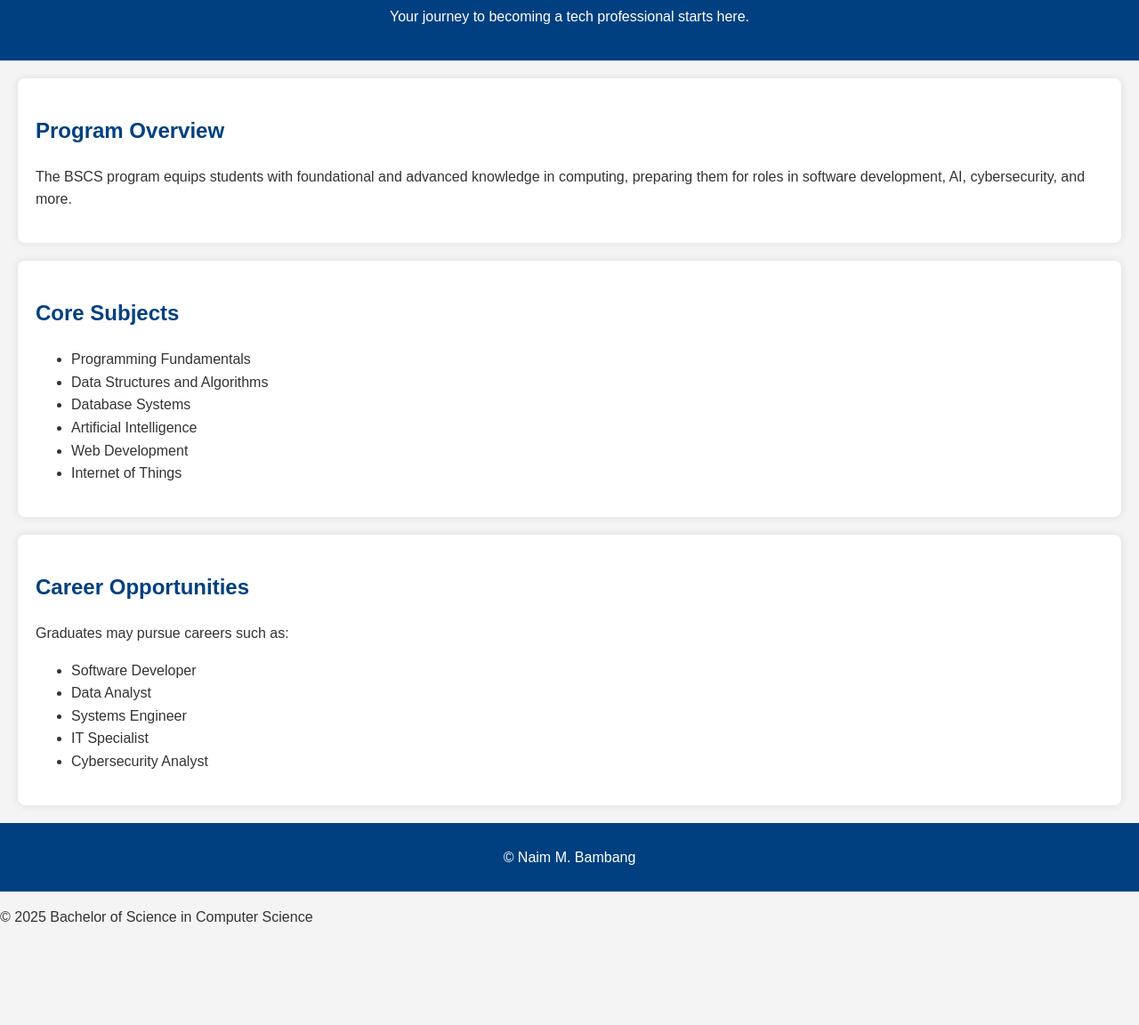
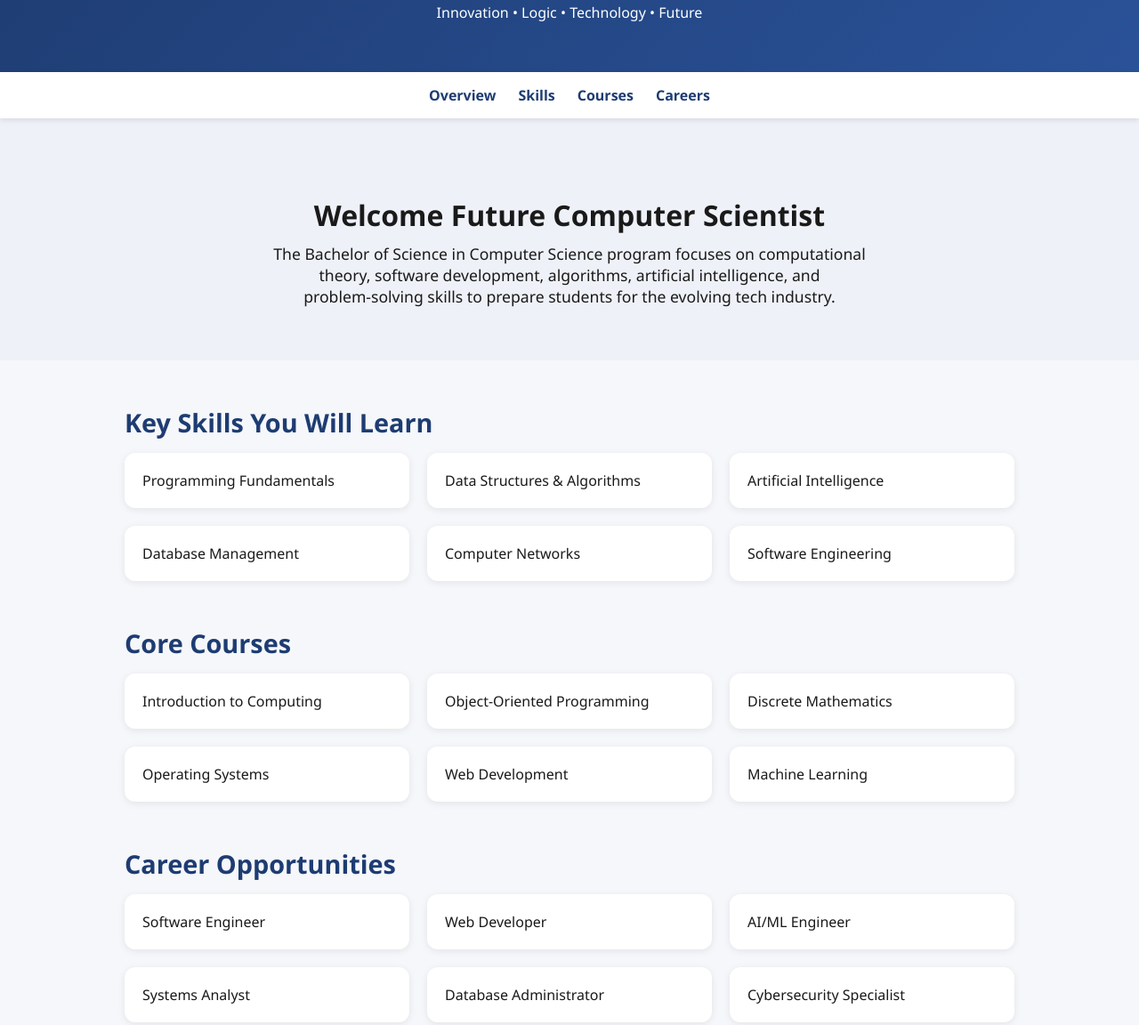
Before and after one commit to sheyrlle/Bambang_HCI_Project_Finals, a plain HTML site: page index.html in a window 1280 px wide. Shown: the part 108-1260 px from the top of the page at 89% size. Before the commit the page ends 1168 px from the top, so only its background shows below. Drawn offline with Linux system fonts and the light colour scheme.

Commit message:
Revamp index.html with new layout and styles
Updated the HTML structure and styles for the BS in Computer Science page, enhancing layout and design elements.

```diff
--- a/index.html
+++ b/index.html
@@ -3,51 +3,174 @@
 <head>
   <meta charset="UTF-8" />
   <meta name="viewport" content="width=device-width, initial-scale=1.0" />
-  <title>BS in Computer Science</title>
-  <link rel="stylesheet" href="cssninaim.css" />
+  <title>Bachelor of Science in Computer Science</title>
+  <style>
+    body {
+      margin: 0;
+      font-family: "Segoe UI", sans-serif;
+      background: #f5f7fa;
+      color: #1a1a1a;
+    }
+    header {
+      background: linear-gradient(135deg, #1e3c72, #2a5298);
+      color: white;
+      padding: 40px 20px;
+      text-align: center;
+    }
+    header h1 {
+      margin: 0;
+      font-size: 2.5rem;
+    }
+    nav {
+      background: #ffffff;
+      padding: 15px 20px;
+      display: flex;
+      justify-content: center;
+      gap: 25px;
+      box-shadow: 0 2px 6px rgba(0, 0, 0, 0.1);
+      position: sticky;
+      top: 0;
+      z-index: 10;
+    }
+    nav a {
+      text-decoration: none;
+      font-weight: 600;
+      color: #1e3c72;
+    }
+    nav a:hover {
+      color: #2a5298;
+    }
+    .hero {
+      padding: 60px 20px;
+      text-align: center;
+      background: #eef1f7;
+    }
+    .hero h2 {
+      font-size: 2rem;
+      margin-bottom: 10px;
+    }
+    .hero p {
+      font-size: 1.1rem;
+      max-width: 700px;
+      margin: 0 auto;
+    }
+    .section {
+      max-width: 1000px;
+      margin: 50px auto;
+      padding: 0 20px;
+    }
+    .section h3 {
+      font-size: 1.8rem;
+      margin-bottom: 15px;
+      color: #1e3c72;
+    }
+    .cards {
+      display: grid;
+      grid-template-columns: repeat(auto-fill, minmax(250px, 1fr));
+      gap: 20px;
+    }
+    .card {
+      background: white;
+      padding: 20px;
+      border-radius: 12px;
+      box-shadow: 0 2px 8px rgba(0, 0, 0, 0.08);
+      transition: transform 0.2s ease;
+    }
+    .card:hover {
+      transform: translateY(-5px);
+    }
+    footer {
+      margin-top: 60px;
+      padding: 20px;
+      text-align: center;
+      background: #1e3c72;
+      color: white;
+    }
+      /* Animations */
+    @keyframes fadeIn {
+      from { opacity: 0; transform: translateY(20px); }
+      to { opacity: 1; transform: translateY(0); }
+    }
+    @keyframes slideIn {
+      from { opacity: 0; transform: translateX(-20px); }
+      to { opacity: 1; transform: translateX(0); }
+    }
+    .animate-fade {
+      animation: fadeIn 1s ease-out forwards;
+    }
+    .animate-slide {
+      animation: slideIn 1.2s ease-out forwards;
+    }
+</style>
 </head>
 <body>
   <header>
     <h1>Bachelor of Science in Computer Science</h1>
-    <p>Your journey to becoming a tech professional starts here.</p>
+    <p>Innovation • Logic • Technology • Future</p>
   </header>
 
-  <section class="overview">
-    <h2>Program Overview</h2>
-    <p>
-      The BSCS program equips students with foundational and advanced knowledge in computing, preparing them for roles in software development, AI, cybersecurity, and more.
-    </p>
+  <nav>
+    <a href="#overview">Overview</a>
+    <a href="#skills">Skills</a>
+    <a href="#courses">Courses</a>
+    <a href="#careers">Careers</a>
+  </nav>
+
+  <div class="hero animate-fade" id="overview">
+    <h2>Welcome Future Computer Scientist</h2>
+    <p>The Bachelor of Science in Computer Science program focuses on computational theory, software development, algorithms, artificial intelligence, and problem‑solving skills to prepare students for the evolving tech industry.</p>
+  </div>
+
+  <section class="section animate-slide" id="skills">
+    <h3>Key Skills You Will Learn</h3>
+    <div class="cards">
+      <div class="card">Programming Fundamentals</div>
+      <div class="card">Data Structures & Algorithms</div>
+      <div class="card">Artificial Intelligence</div>
+      <div class="card">Database Management</div>
+      <div class="card">Computer Networks</div>
+      <div class="card">Software Engineering</div>
+    </div>
   </section>
 
-  <section class="subjects">
-    <h2>Core Subjects</h2>
-    <ul>
-      <li>Programming Fundamentals</li>
-      <li>Data Structures and Algorithms</li>
-      <li>Database Systems</li>
-      <li>Artificial Intelligence</li>
-      <li>Web Development</li>
-      <li>Internet of Things</li>
-    </ul>
+  <section class="section animate-slide" id="courses">
+    <h3>Core Courses</h3>
+    <div class="cards">
+      <div class="card">Introduction to Computing</div>
+      <div class="card">Object‑Oriented Programming</div>
+      <div class="card">Discrete Mathematics</div>
+      <div class="card">Operating Systems</div>
+      <div class="card">Web Development</div>
+      <div class="card">Machine Learning</div>
+    </div>
   </section>
 
-  <section class="careers">
-    <h2>Career Opportunities</h2>
-    <p>Graduates may pursue careers such as:</p>
-    <ul>
-      <li>Software Developer</li>
-      <li>Data Analyst</li>
-      <li>Systems Engineer</li>
-      <li>IT Specialist</li>
-      <li>Cybersecurity Analyst</li>
-    </ul>
+  <section class="section animate-slide" id="careers">
+    <h3>Career Opportunities</h3>
+    <div class="cards">
+      <div class="card">Software Engineer</div>
+      <div class="card">Web Developer</div>
+      <div class="card">AI/ML Engineer</div>
+      <div class="card">Systems Analyst</div>
+      <div class="card">Database Administrator</div>
+      <div class="card">Cybersecurity Specialist</div>
+    </div>
+  </section>
+
+  <section class="section animate-fade" id="journey">
+    <h3>The Computer Science Journey</h3>
+    <p>The path of a Computer Science student is a transformative experience filled with challenges, growth, and discovery. From writing your very first line of code to creating complex systems and exploring the depths of artificial intelligence, every step shapes you into a problem‑solver and innovator.</p>
+    <br>
+    <div class="cards">
+      <div class="card"><strong>Year 1:</strong> Foundations of Computing, logic building, and learning how computers truly work.</div>
+      <div class="card"><strong>Year 2:</strong> Advanced programming, data structures, algorithms, and software development techniques.</div>
+      <div class="card"><strong>Year 3:</strong> Specializations begin—AI, networking, database systems, web technologies, and more.</div>
+      <div class="card"><strong>Year 4:</strong> Capstone projects, internships, research, and preparing for industry‑level challenges.</div>
+    </div>
   </section>
 
   <footer>
-    <p>&copy; Naim M. Bambang </p>
+© Naim M. Bambang BSCS 4-A 2025
   </footer>
-  <fotter>
-    <p>&copy; 2025 Bachelor of Science in Computer Science</p>
-  </fotter>
 </body>
 </html>
```
